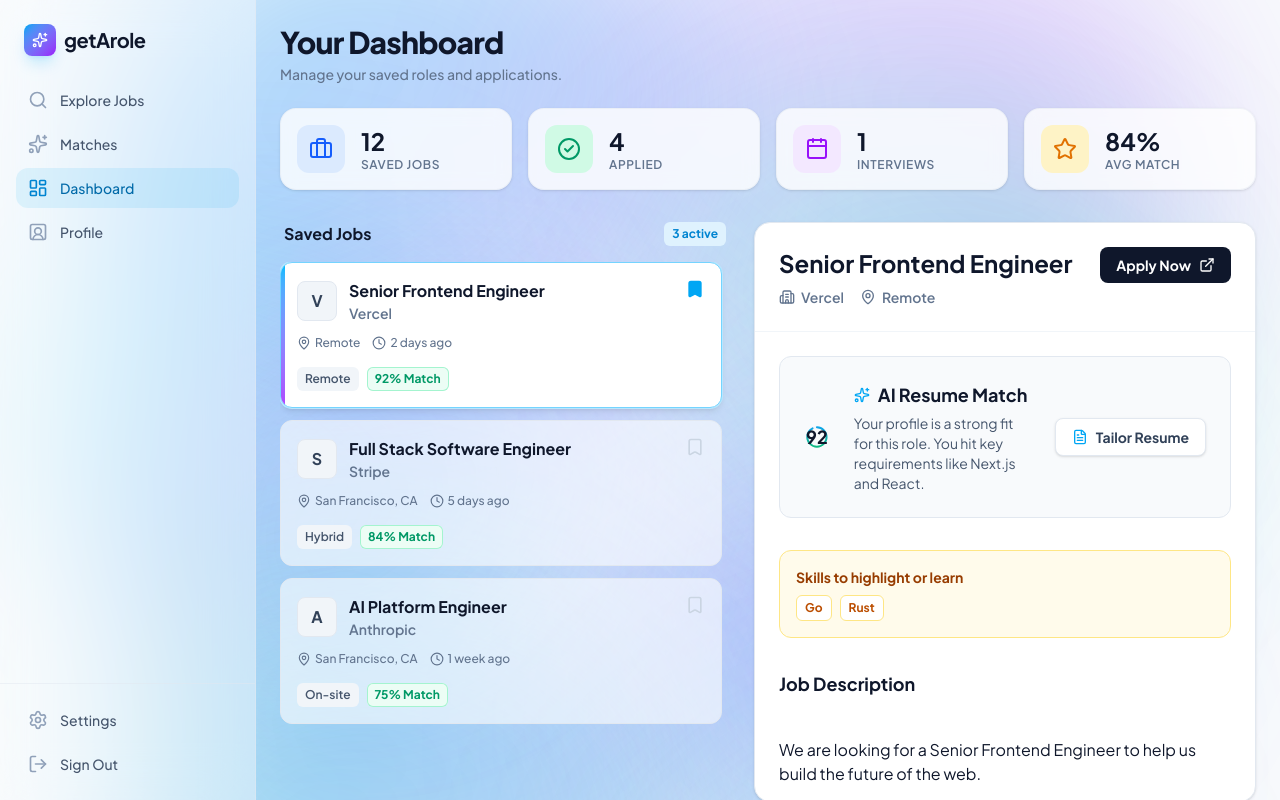
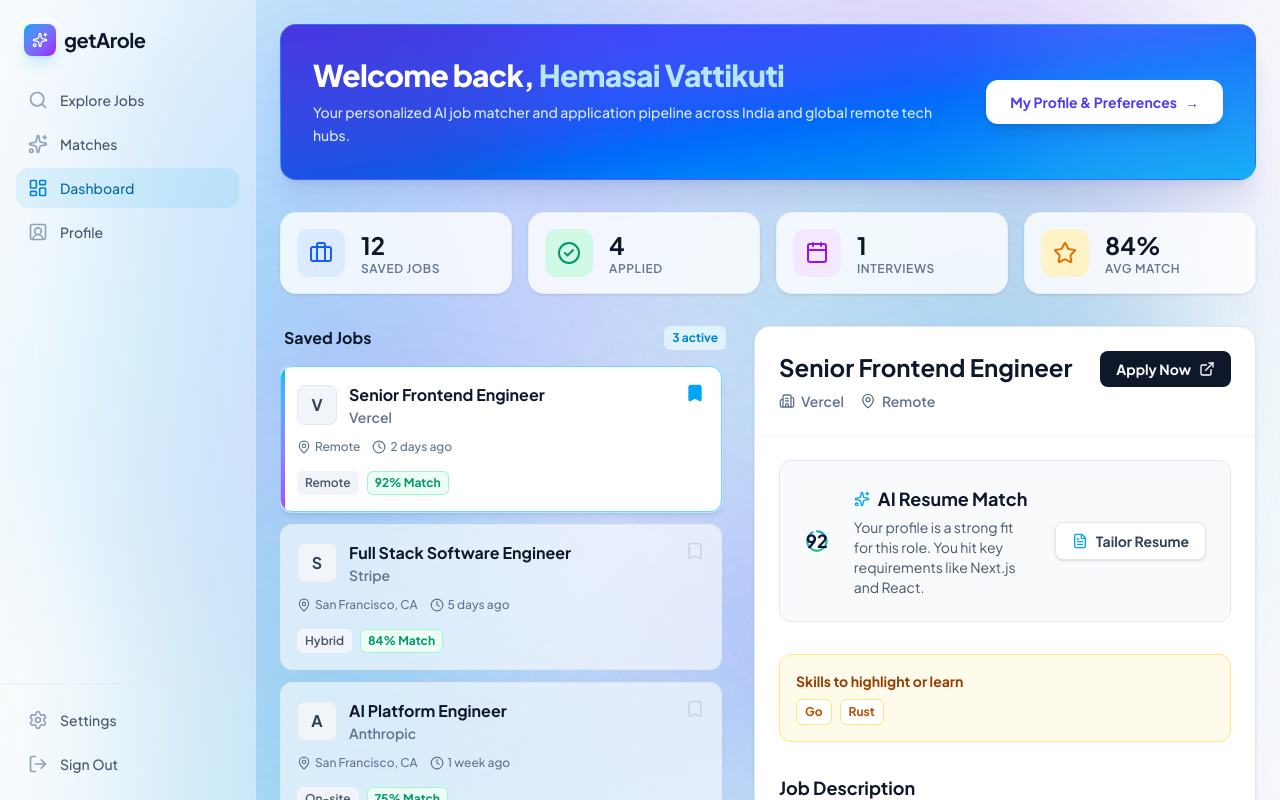
Before and after one commit to hemasaivattikuti25/getArole, a Next.js app in the folder frontend/: page /dashboard in a window 1280 px wide. Built offline with nearby package versions, Linux system fonts and the light colour scheme.

Commit message:
style(dashboard): restore personalized welcome hero banner

```diff
--- a/frontend/src/app/(app)/dashboard/page.tsx
+++ b/frontend/src/app/(app)/dashboard/page.tsx
@@ -34,10 +34,28 @@
 
   return (
     <div className="p-6 h-screen flex flex-col max-w-[1600px] mx-auto w-full">
-      <div className="mb-6 flex justify-between items-end">
-        <div>
-          <h1 className="text-3xl font-extrabold text-slate-900 font-outfit tracking-tight">Your Dashboard</h1>
-          <p className="text-slate-500 font-medium mt-1 text-sm">Manage your saved roles and applications.</p>
+      {/* Welcome Hero Card */}
+      <div className="mb-8 relative overflow-hidden rounded-2xl bg-gradient-to-br from-indigo-600 via-blue-600 to-sky-500 p-8 text-white shadow-xl shadow-blue-900/10 border border-white/10 flex flex-col md:flex-row md:items-center justify-between gap-6">
+        {/* Abstract Background Glow */}
+        <div className="absolute -top-32 -right-32 w-96 h-96 bg-white/10 rounded-full blur-3xl pointer-events-none" />
+        <div className="absolute -bottom-32 -left-32 w-96 h-96 bg-indigo-900/20 rounded-full blur-3xl pointer-events-none" />
+
+        <div className="relative z-10">
+          <h1 className="text-3xl font-extrabold font-outfit tracking-tight mb-2">
+            Welcome back, <span className="text-sky-200">Hemasai Vattikuti</span>
+          </h1>
+          <p className="text-blue-100 font-medium max-w-2xl leading-relaxed text-sm">
+            Your personalized AI job matcher and application pipeline across India and global remote tech hubs.
+          </p>
+        </div>
+
+        <div className="relative z-10 shrink-0">
+          <a
+            href="/profile"
+            className="inline-flex items-center gap-2 bg-white text-indigo-600 px-6 py-3 rounded-xl font-bold text-sm shadow-lg hover:shadow-xl hover:-translate-y-0.5 transition-all duration-200"
+          >
+            My Profile & Preferences <span>&rarr;</span>
+          </a>
         </div>
       </div>
 
```
